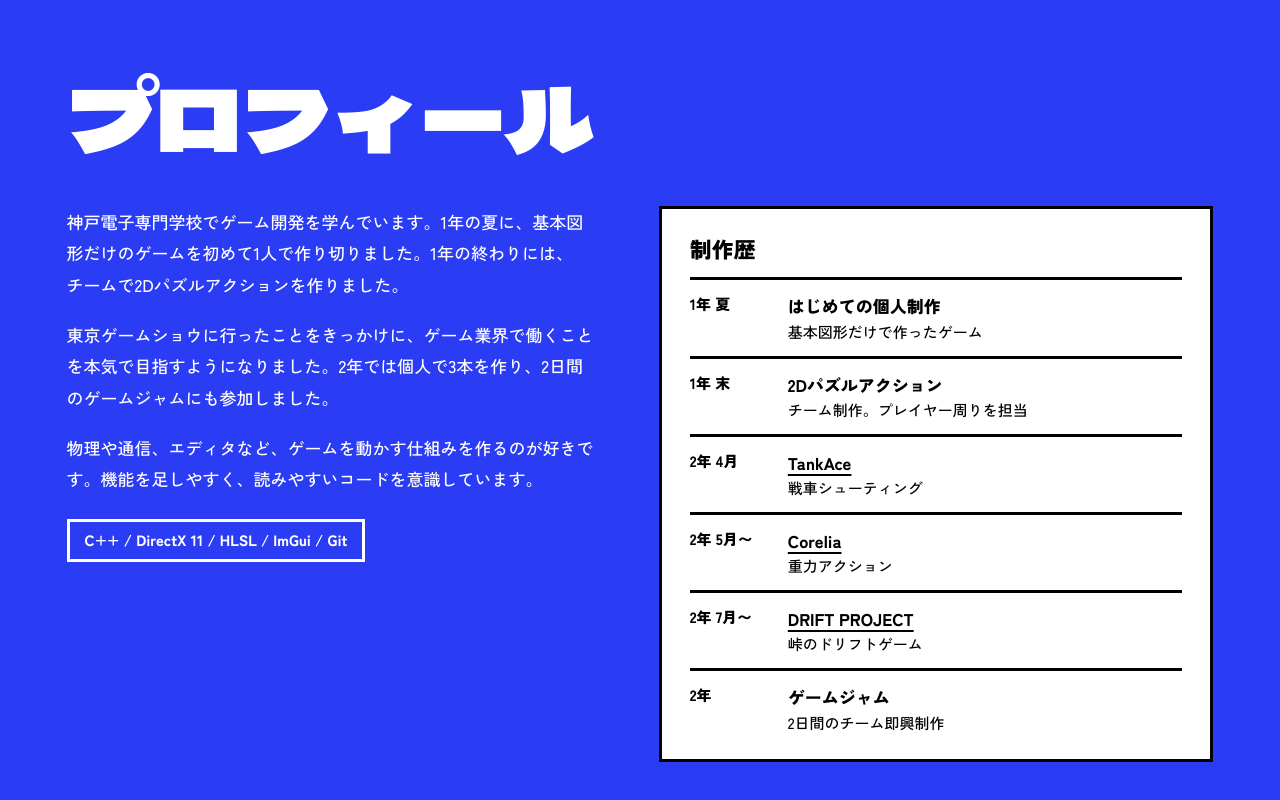
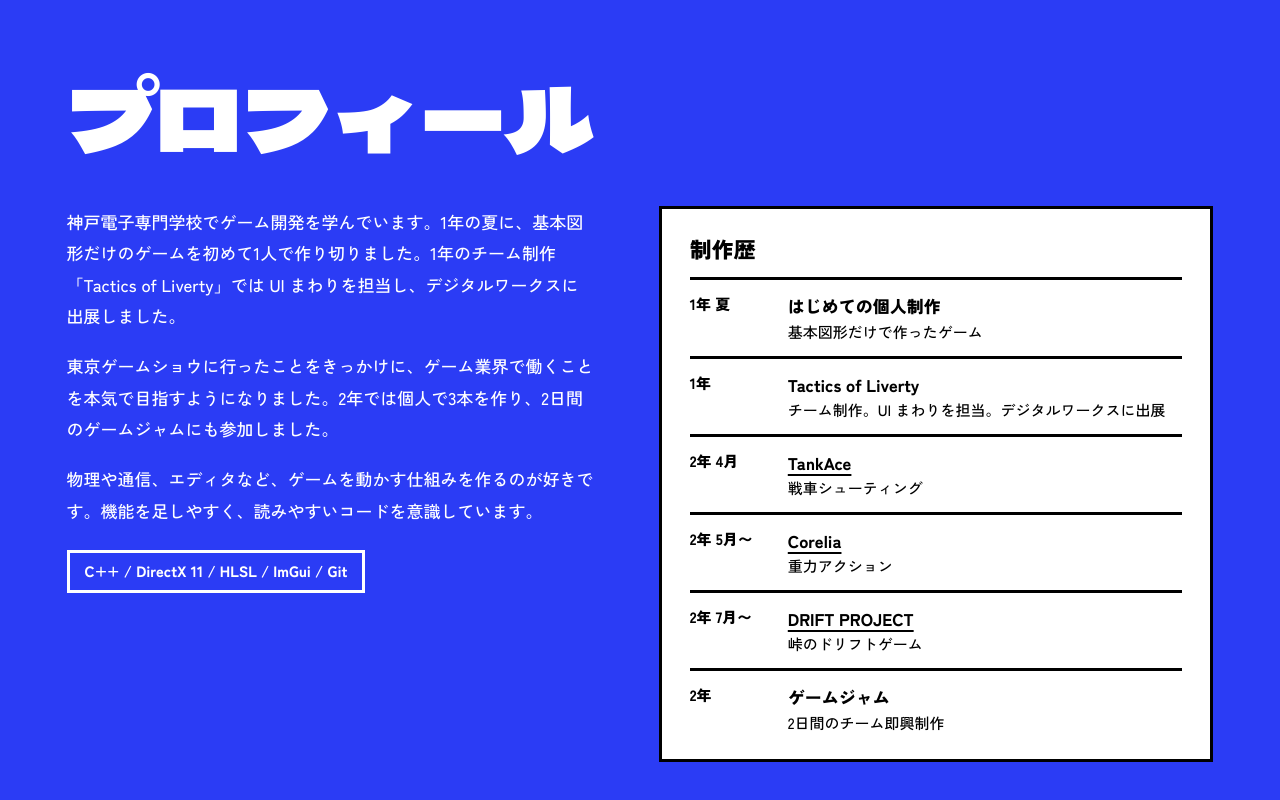
Before and after one commit to Hanoji-jp/Hanoji-jp.github.io, a plain HTML site: page index.html in a window 1280 px wide. Shown: the part 6793-7593 px from the top of the page. Drawn offline with Linux system fonts and the light colour scheme.

Commit message:
Correct the first-year team work: Tactics of Liverty, UI
Replaces the wrong entry (2D puzzle action, player programming) with the
actual first-year team project, the UI role, and the Digital Works
exhibition. Fonts re-subset for the new text.

Co-Authored-By: Claude Fable 5.2 <noreply@anthropic.com>
Claude-Session: https://claude.ai/code/session_01W4snotFhibTGeQttsmcsUD

```diff
--- a/index.html
+++ b/index.html
@@ -310,7 +310,7 @@
         <h2 class="p-title">プロフィール</h2>
         <div class="p-grid">
           <div class="p-bio">
-            <p>神戸電子専門学校でゲーム開発を学んでいます。1年の夏に、基本図形だけのゲームを初めて1人で作り切りました。1年の終わりには、チームで2Dパズルアクションを作りました。</p>
+            <p>神戸電子専門学校でゲーム開発を学んでいます。1年の夏に、基本図形だけのゲームを初めて1人で作り切りました。1年のチーム制作「Tactics of Liverty」では UI まわりを担当し、デジタルワークスに出展しました。</p>
             <p>東京ゲームショウに行ったことをきっかけに、ゲーム業界で働くことを本気で目指すようになりました。2年では個人で3本を作り、2日間のゲームジャムにも参加しました。</p>
             <p>物理や通信、エディタなど、ゲームを動かす仕組みを作るのが好きです。機能を足しやすく、読みやすいコードを意識しています。</p>
             <p class="p-stack">C++ / DirectX 11 / HLSL / ImGui / Git</p>
@@ -319,7 +319,7 @@
             <h3>制作歴</h3>
             <ol class="p-time">
               <li><span>1年 夏</span><div><b>はじめての個人制作</b>基本図形だけで作ったゲーム</div></li>
-              <li><span>1年 末</span><div><b>2Dパズルアクション</b>チーム制作。プレイヤー周りを担当</div></li>
+              <li><span>1年</span><div><b>Tactics of Liverty</b>チーム制作。UI まわりを担当。デジタルワークスに出展</div></li>
               <li><span>2年 4月</span><div><b><a href="#tankace">TankAce</a></b>戦車シューティング</div></li>
               <li><span>2年 5月〜</span><div><b><a href="#corelia">Corelia</a></b>重力アクション</div></li>
               <li><span>2年 7月〜</span><div><b><a href="#drift">DRIFT PROJECT</a></b>峠のドリフトゲーム</div></li>
```
Also changed, not shown: assets/fonts/dela-gothic-one.woff2, assets/fonts/mochiy-pop-one.woff2, assets/fonts/zen-kaku-gothic-new-500.woff2, assets/fonts/zen-kaku-gothic-new-900.woff2, assets/fonts/zen-maru-gothic-500.woff2, assets/fonts/zen-maru-gothic-900.woff2.
